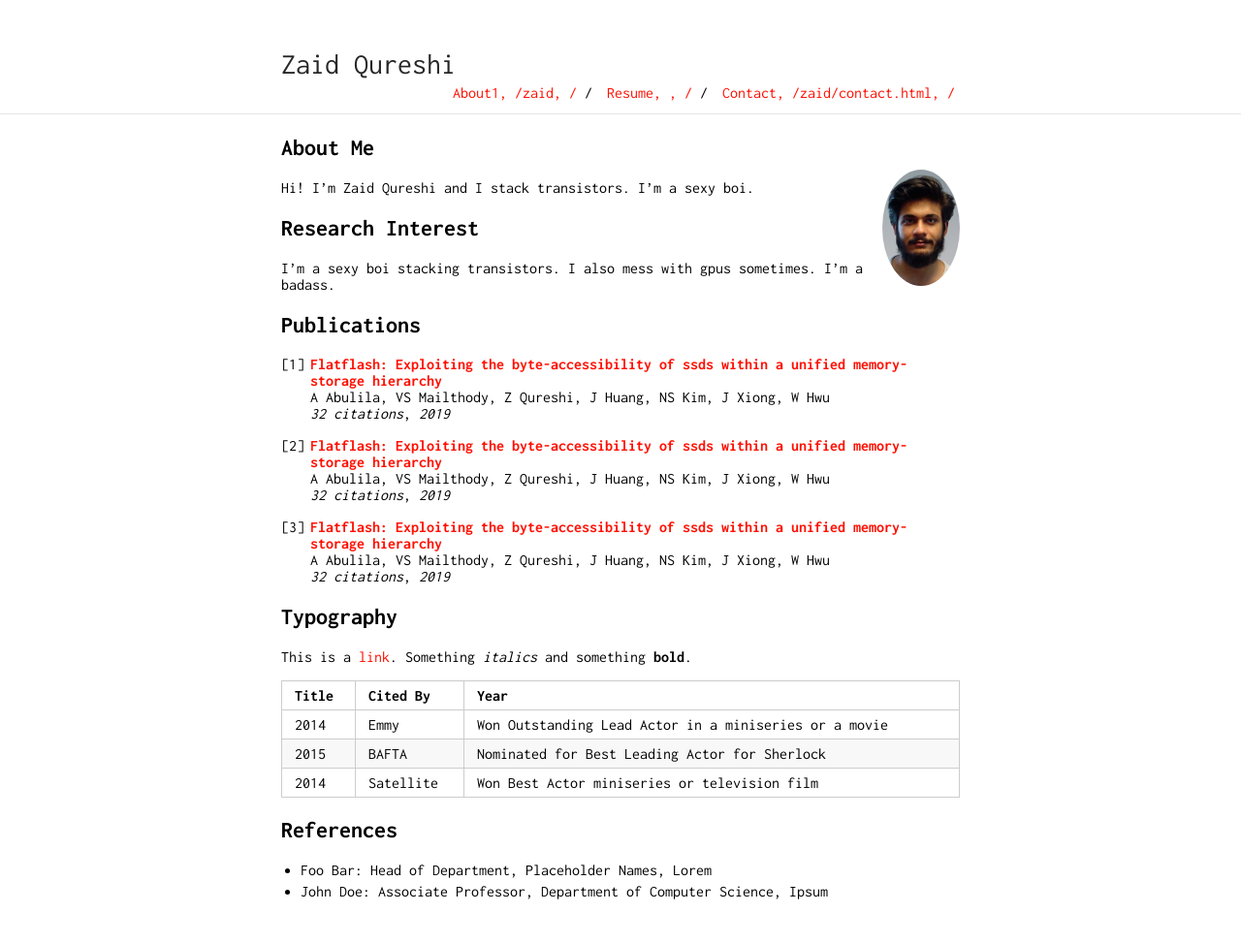
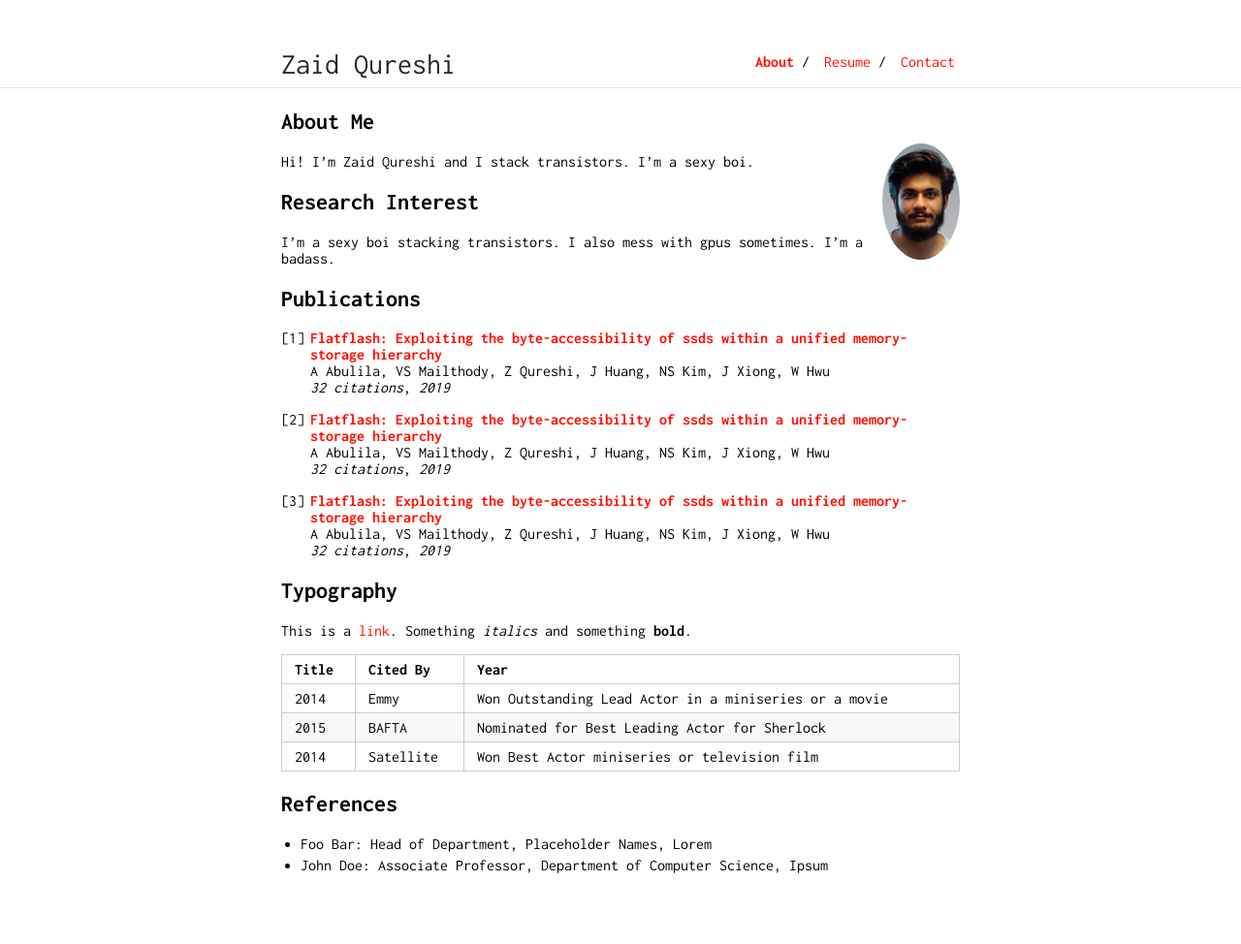
Before and after one commit to dontcallmebigguy/zaid, a Jekyll site: the page built from index.md, in a window 1280 px wide. Shown: the whole page at 97% size. Built offline with Jekyll 4.4.1, drawn with Linux system fonts in a browser that asks for light colours; after the commit the page ends 947 px from its top, so only the background shows below that.

Commit message:
fixed selected page links

```diff
--- a/_config.yml
+++ b/_config.yml
@@ -15,11 +15,11 @@ sass:
     sass_dir: _sass
 
 nav:
- - name: "About1"
+ - name: "About"
    link: "index"
-   page-url: "/zaid"
+   page-url: "/"
  - name: "Resume"
    link: "resume.pdf"
  - name: "Contact"
    link: "contact"
-   page-url: "/zaid/contact.html"
+   page-url: "/contact.html"
--- a/_layouts/default.html
+++ b/_layouts/default.html
@@ -59,13 +59,13 @@
             {% if site.ins_logo %}
                 <img id="ins-logo" src="{{ site.ins_logo }}" />
             {% endif %}
-            <a id="author-name" class="alignable pull-left" href="{{ site.url }}{{ site.baseurl }}">{{ site.title }}</a>
+            <a id="author-name" class="alignable pull-left" href="{{ site.url }}{{ site.baseurl }}/index">{{ site.title }}</a>
             <ul id="navlist" class="alignable pull-right navbar-ul">
                 {% for x in site.nav %}
                     {% if x.page-url == page.url %}
                         <li class="alignable pull-left nav-list"><a target="_blank" class="active-link" href="{{ x.link }}">{{ x.name }}</a>
                     {% else %}
-                        <li class="alignable pull-left nav-list"><a href="{{ x.link }}">{{ x.name }}, {{ x.page-url}}, {{ page.url}}</a>
+                        <li class="alignable pull-left nav-list"><a href="{{ x.link }}">{{ x.name }}</a>
                     {% endif %}
                     {% if forloop.last == false %}
                         /
```
